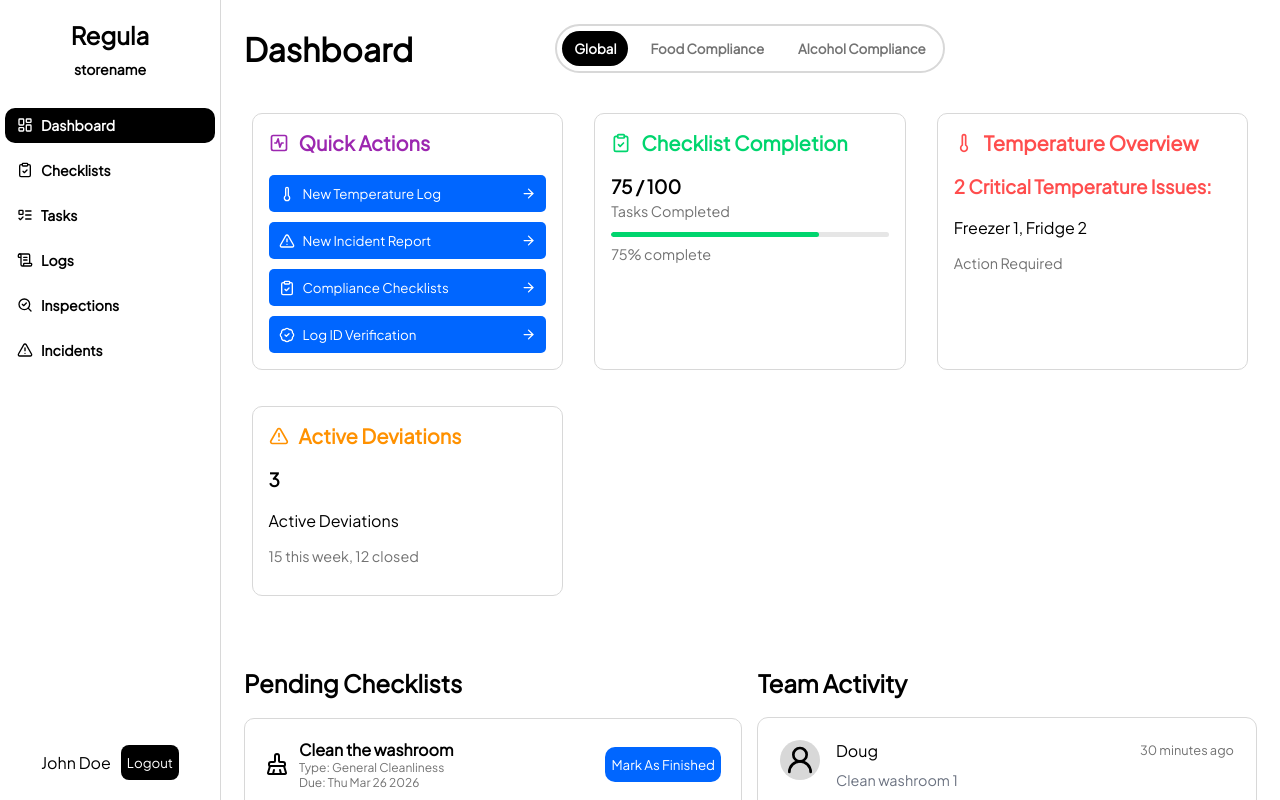
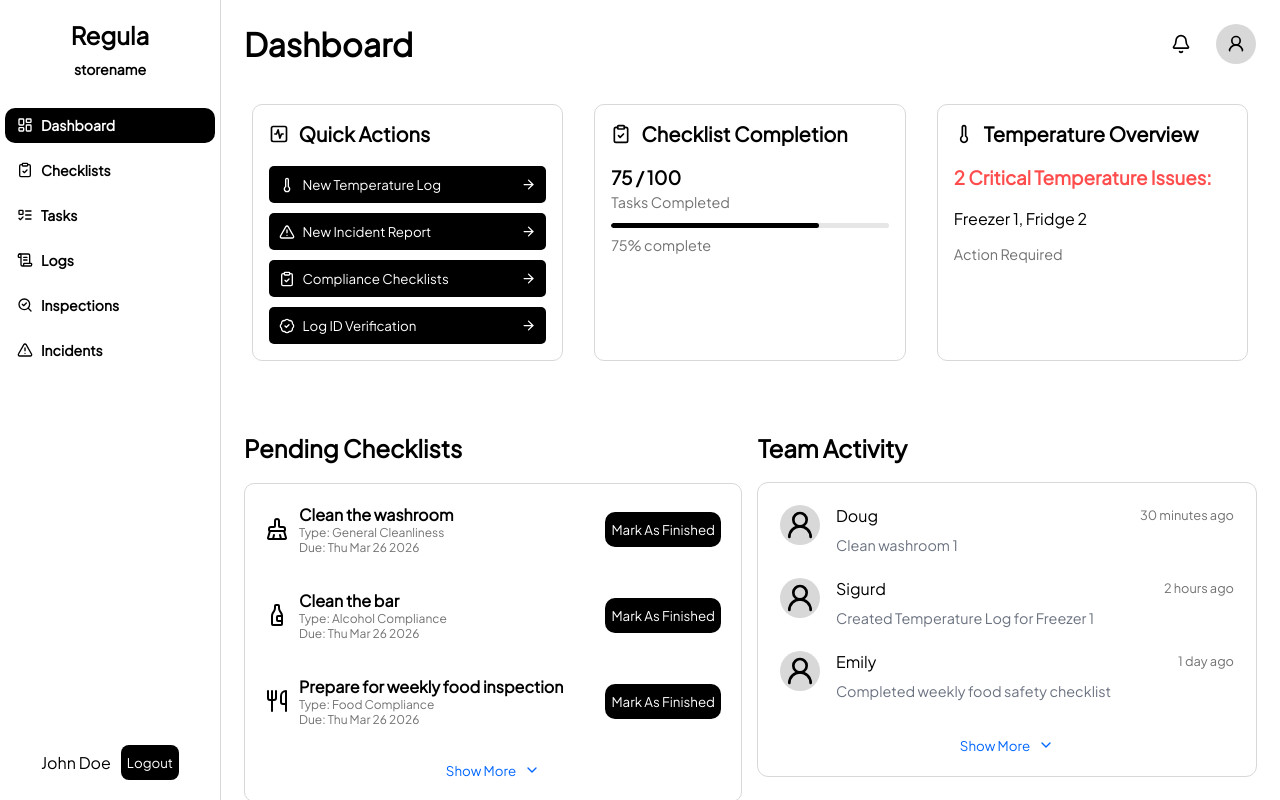
Before and after one commit to siguraso/fullstack-project-v26, a Vue app in the folder frontend/: page / in a window 1280 px wide. Shown: the top 800 px of the page. Built offline with nearby package versions, Linux system fonts and the light colour scheme; the HTML template or start-up script is replaced by a standard one.

Commit message:
made changes based on feedback from team

```diff
--- a/frontend/src/assets/main.css
+++ b/frontend/src/assets/main.css
@@ -7,13 +7,13 @@
   --bg: #ffffff;
   --bg-secondary: #efefef;
   --primary: #0066ff;
-  --primary-hover: rgb(0, 75, 187);
-  --primary-active: rgb(0, 34, 85);
   --secondary: #00d56e;
   --tertiary: #ff9100;
   --quaternary: #9c27b0;
   --quinary: #00bcd4;
   --neutral: #000000;
+  --neutral-hover: #333333;
+  --neutral-active: #666666;
   --cta-red: #ff4d4d;
   --stroke: #d8d8d8;
   --text-secondary: #727272;
@@ -42,7 +42,7 @@ button {
   border-radius: 10px;
   min-height: 35px;
   border: none;
-  background-color: var(--primary);
+  background-color: var(--neutral);
   color: var(--bg);
   cursor: pointer;
   transition:
@@ -51,11 +51,11 @@ button {
 }
 
 button:hover {
-  background-color: var(--primary-hover);
+  background-color: var(--neutral-hover);
 }
 
 button:active {
-  background-color: var(--primary-active);
+  background-color: var(--neutral-active);
 }
 
 select {
--- a/frontend/src/components/ui/ViewHeader.vue
+++ b/frontend/src/components/ui/ViewHeader.vue
@@ -1,5 +1,6 @@
 <script setup lang="ts">
 import { ref } from 'vue'
+import { Bell, User2Icon } from '@lucide/vue'
 
 const props = withDefaults(
   defineProps<{
@@ -24,7 +25,7 @@ function setActive(index: number) {
     <h1 class="title">
       {{ props.title }}
     </h1>
-    <div class="actions">
+    <!-- <div class="actions">
       <button
         v-for="(option, index) in props.options"
         :key="option"
@@ -33,8 +34,14 @@ function setActive(index: number) {
       >
         {{ option }}
       </button>
+    </div> -->
+    <div class="spacer" aria-hidden="true" />
+
+    <!--constant user field for the logged in user-->
+    <div class="user-field" aria-hidden="true">
+      <component :is="Bell" :size="20" aria-hidden="true" class="notification-bell" />
+      <component :is="User2Icon" :size="20" aria-hidden="true" class="profile-picture" />
     </div>
-    <div class="spacer" aria-hidden="true" />
   </div>
 </template>
 
@@ -55,7 +62,36 @@ function setActive(index: number) {
   justify-self: start;
 }
 
-.actions {
+.user-field {
+  display: flex;
+  align-items: center;
+  gap: 15px;
+  justify-self: end;
+}
+
+.profile-picture {
+  border-radius: 50%;
+  background-color: var(--stroke);
+  padding: 10px;
+}
+
+.notification-bell {
+  border-radius: 50%;
+  padding: 10px;
+  transition: background-color 220ms ease;
+}
+
+.notification-bell:hover {
+  background-color: var(--action-button-hover-bg);
+  cursor: pointer;
+}
+
+.notification-bell:active {
+  background-color: var(--action-button-bg);
+  cursor: pointer;
+}
+
+/* .actions {
   display: flex;
   grid-column: 2;
   justify-content: center;
@@ -91,7 +127,7 @@ function setActive(index: number) {
   padding: 6px 12px;
   cursor: pointer;
   font-weight: bold;
-}
+} */
 
 .spacer {
   justify-self: end;
--- a/frontend/src/views/dashboard/Dashboard.vue
+++ b/frontend/src/views/dashboard/Dashboard.vue
@@ -27,7 +27,7 @@ import TeamActivity from './components/TeamActivity.vue'
 
     <TemperatureOverviewCard />
 
-    <ActiveDeviationCard />
+    <!-- <ActiveDeviationCard /> -->
   </div>
 
   <div class="second-row">
--- a/frontend/src/views/dashboard/components/info-cards/ChecklistCompletionCard.vue
+++ b/frontend/src/views/dashboard/components/info-cards/ChecklistCompletionCard.vue
@@ -69,7 +69,7 @@ const completionRateLabel = computed(() => `${Math.round(completionRate.value)}%
 
 .progress-fill {
   height: 100%;
-  background-color: var(--secondary);
+  background-color: var(--neutral);
   border-radius: inherit;
   transition: width 220ms ease;
 }
--- a/frontend/src/views/dashboard/components/info-cards/InfoCard.vue
+++ b/frontend/src/views/dashboard/components/info-cards/InfoCard.vue
@@ -13,7 +13,7 @@ const props = defineProps<InfoCardProps>()
 <template>
   <Card class="card">
     <template #card-header>
-      <div class="header" :style="{ color: props.cardColor }">
+      <div class="header">
         <component :is="props.icon" size="20" aria-hidden="true" />
         <span class="title">{{ props.title }}</span>
       </div>
--- a/frontend/src/views/dashboard/components/info-cards/QuickActionsCard.vue
+++ b/frontend/src/views/dashboard/components/info-cards/QuickActionsCard.vue
@@ -71,7 +71,6 @@ const quickActions = [
 .action-button {
   width: 100%;
   padding: 10px;
-  background-color: var(--primary);
   color: white;
   border: none;
   border-radius: 5px;
@@ -80,14 +79,6 @@ const quickActions = [
   transition:
     background-color 220ms ease,
     color 220ms ease;
-}
-
-.action-button:hover {
-  background-color: var(--primary-hover);
-}
-
-.action-button:active {
-  background-color: var(--primary-active);
 }
 
 .button-label {
```
